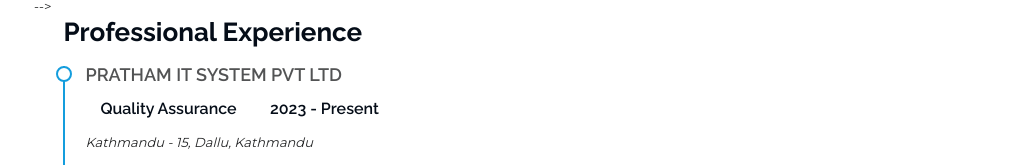
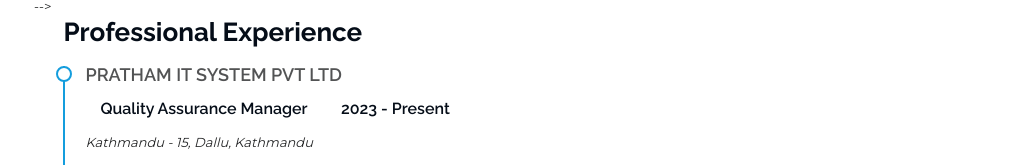
Before and after one commit to Nischal061/nischal061.github.io, a plain HTML site: page index.html in a window 1280 px wide. Shown: the part 2342-2507 px from the top of the page, without its empty margins (266-1280 px from the left). Drawn offline with nearby package versions, Linux system fonts and the light colour scheme.

Commit message:
Position Update

```diff
--- a/index.html
+++ b/index.html
@@ -285,7 +285,7 @@
             <h3 class="resume-title">Professional Experience</h3>
             <div class="resume-item">
               <h4>Pratham IT System PVT LTD</h4>
-              <h5>Quality Assurance</h5>
+              <h5>Quality Assurance Manager</h5>
               <h5>2023 - Present</h5>
               <p><em>Kathmandu - 15, Dallu, Kathmandu </em></p>
               <p>Since 2023, as Qualiity Assurance at Prathami IT System, I am used to with the QA role and ensure  products or services meet specified requirements and quality standards.</p>
```
